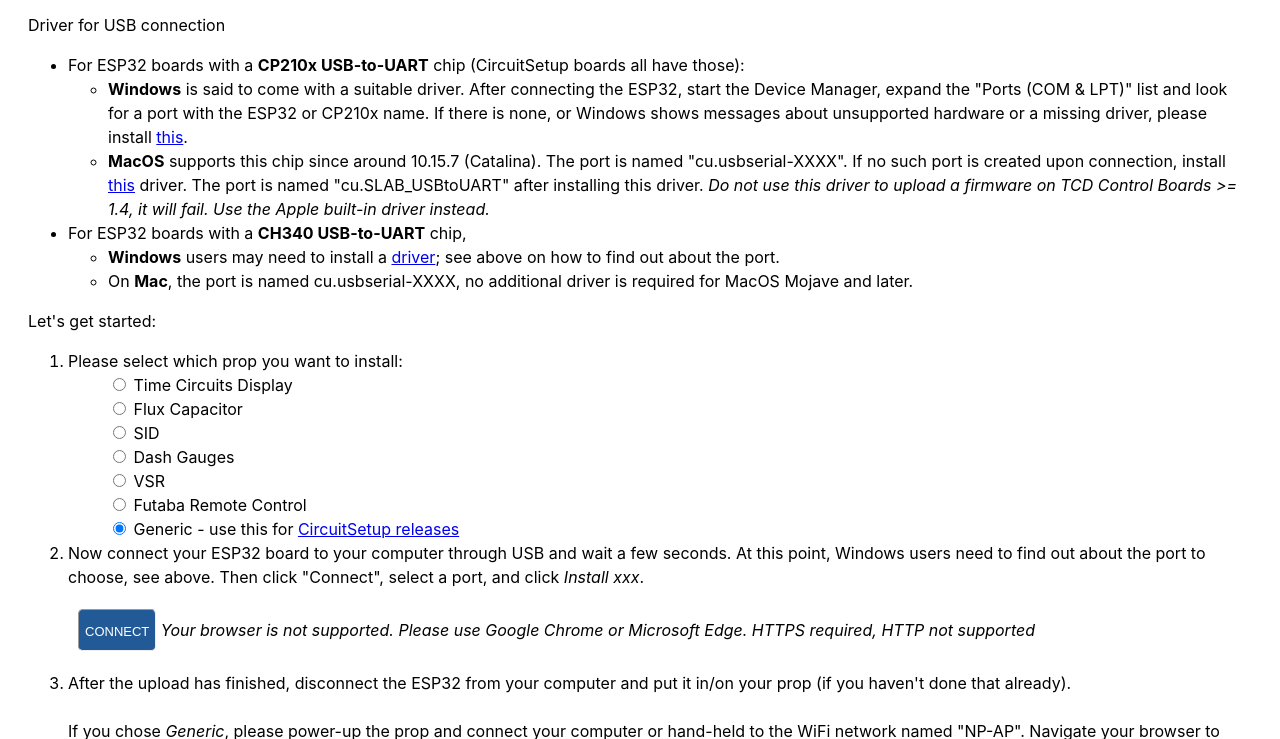
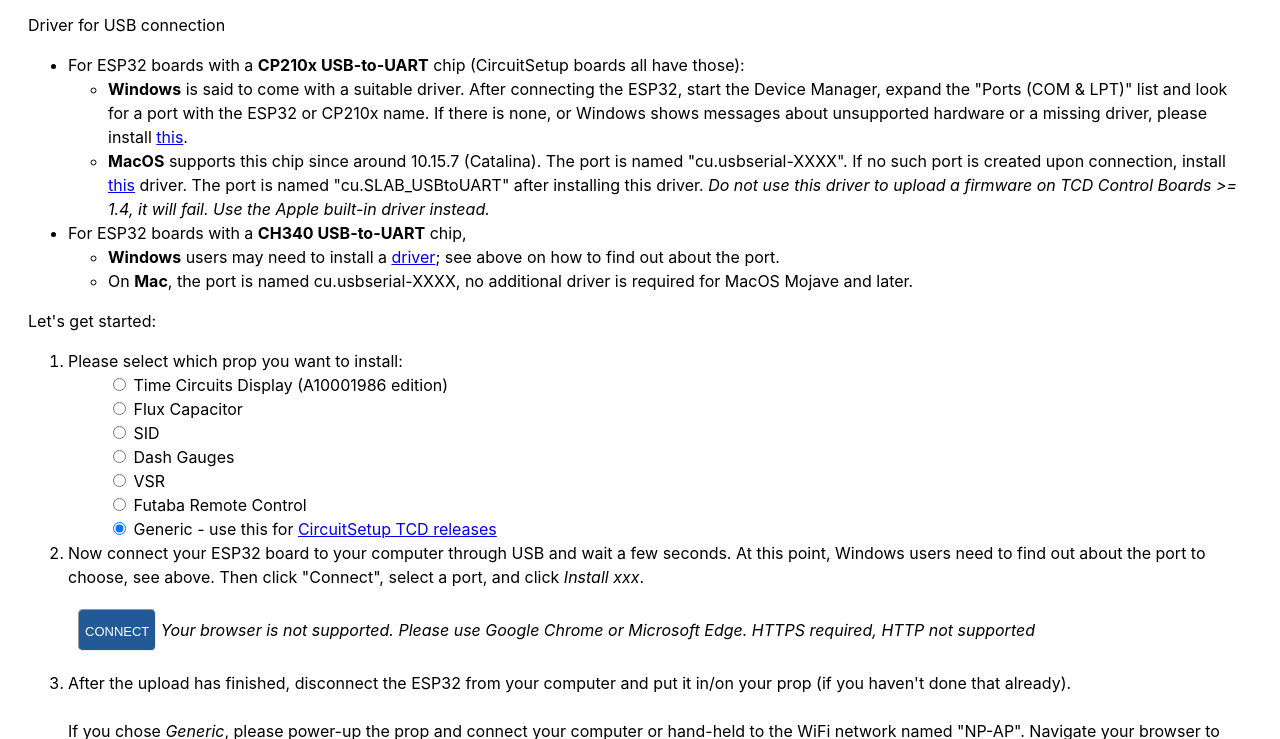
Before and after one commit to realA10001986/DTMPropInstaller, a plain HTML site: page index.html in a window 1280 px wide. Shown: the part 480-1219 px from the top of the page. Drawn offline with Linux system fonts and the light colour scheme; a script that the page names is missing.

Commit message:
Add files via upload

```diff
--- a/index.html
+++ b/index.html
@@ -47,13 +47,13 @@ body{font-family:-apple-system,BlinkMacSystemFont,system-ui,'Segoe UI',Roboto,'H
 <ol>
 <li>Please select which prop you want to install:
 	<ul style="list-style: none;">
-	<li><label><input type="radio" name="type" value="-tcd"> Time Circuits Display</label></li>
+	<li><label><input type="radio" name="type" value="-tcd"> Time Circuits Display (A10001986 edition)</label></li>
 	<li><label><input type="radio" name="type" value="-fc"> Flux Capacitor</label></li>
 	<li><label><input type="radio" name="type" value="-sid"> SID</label></li>
 	<li><label><input type="radio" name="type" value="-dg"> Dash Gauges</label></li>
 	<li><label><input type="radio" name="type" value="-vsr"> VSR</label></li>
 	<li><label><input type="radio" name="type" value="-remote"> Futaba Remote Control</label></li>
-	<li><label><input type="radio" name="type" value="" checked="checked"> Generic - use this for <a href="https://github.com/CircuitSetup/Time-Circuits-Display/releases" target=_blank>CircuitSetup releases</a></label></li>
+	<li><label><input type="radio" name="type" value="" checked="checked"> Generic - use this for <a href="https://github.com/CircuitSetup/Time-Circuits-Display/releases" target=_blank>CircuitSetup TCD releases</a></label></li>
 	</ul>
 </li>
 <li>Now connect your ESP32 board to your computer through USB and wait a few seconds. At this point, Windows users need to find out about the port to choose, see above. Then click "Connect", select a port, and click <i>Install xxx</i>.<br>
```
